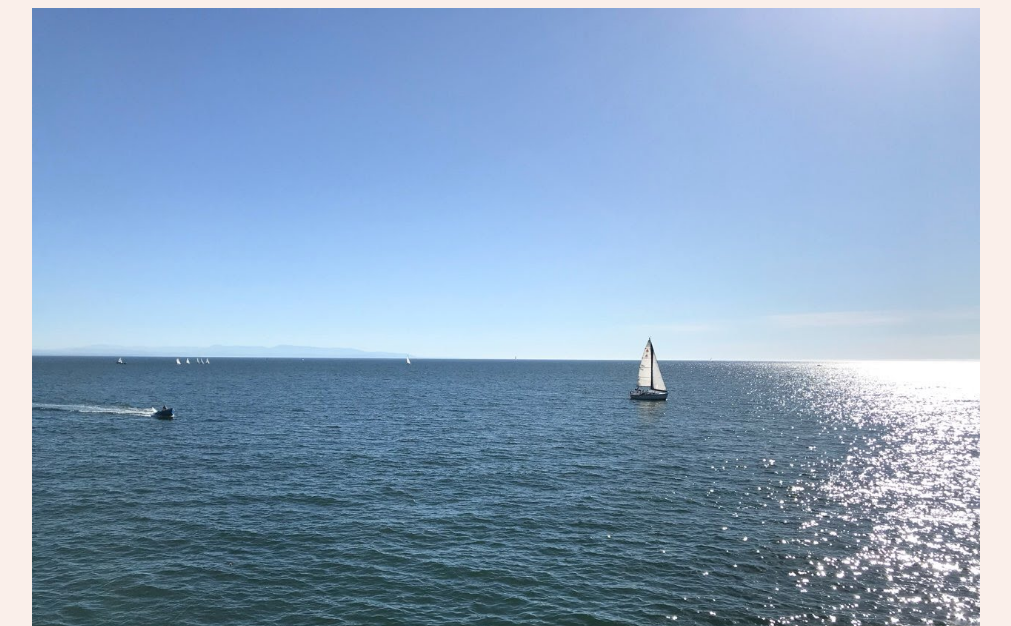
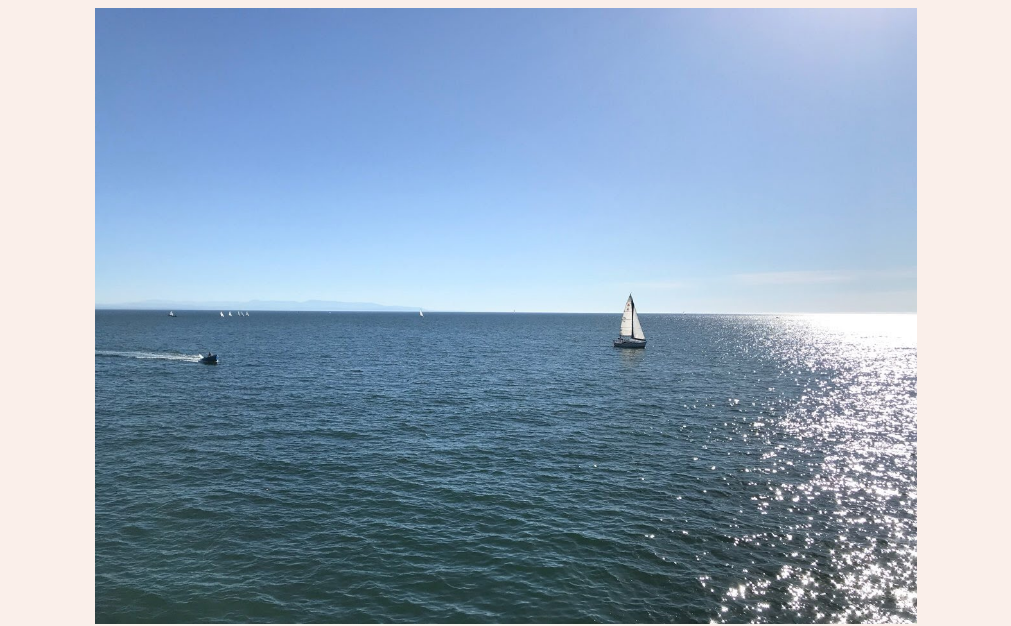
Before and after one commit to gousia-scu/gousia-scu.github.io, a plain HTML site: page index.html in a window 1280 px wide. Shown: the top 626 px of the page, without its empty margins (134-1145 px from the left). Drawn offline with Linux system fonts and the light colour scheme.

Commit message:
Update index.html

```diff
--- a/index.html
+++ b/index.html
@@ -11,7 +11,7 @@
         <meta name="name" content="Syeda Gousia Sultanas Portal">
     </header>
     <body>
-        <img src="image/IMG_3717.JPG" width="75%" alt="banner">
+        <img src="image/IMG_3717.JPG" width="65%" alt="banner">
         <h1>Syeda Gousia Sultana's Portal</h1>
         <h2>About Me</h2>
         <p>I'm a Computer Science Engineering student, pursuing masters at Santa Clara University.</p>
```
